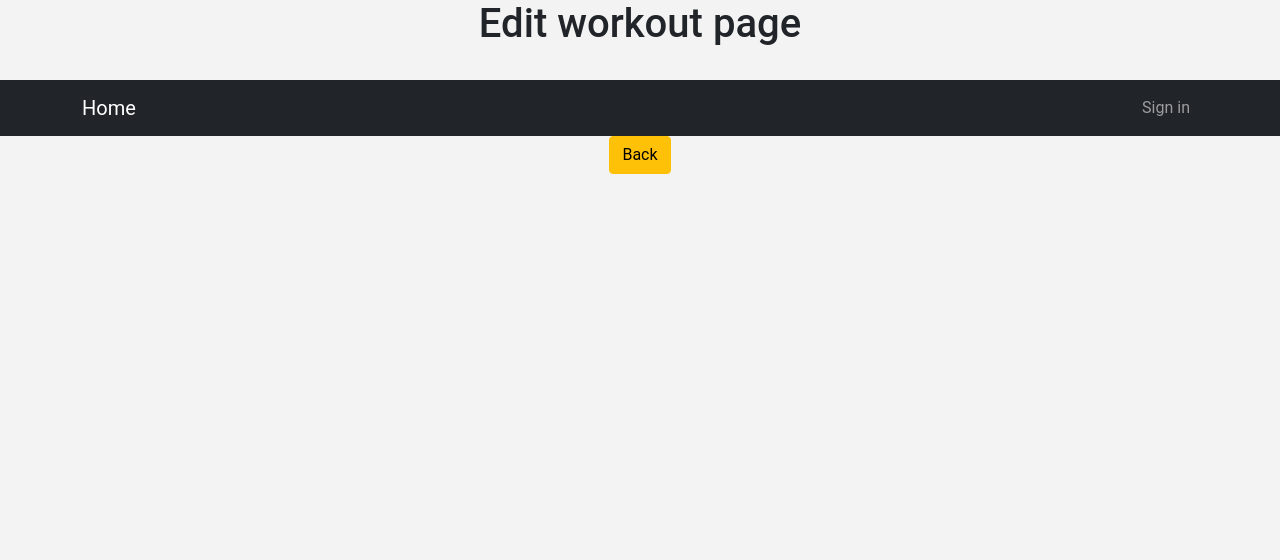
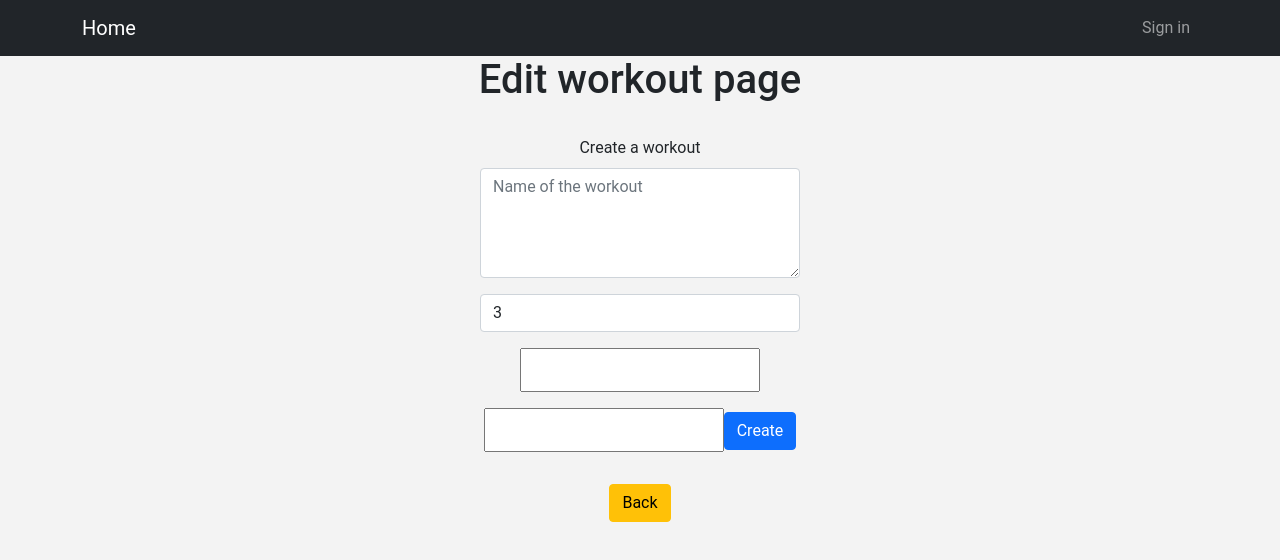
Before and after one commit to neu-seattle-cs5500-summer2022/project-SM22-LincolnCardosodeFaria-mikael1017-panmei-minhphan-UI, a React (Create React App) app in the folder gym-management/: page /user/workout/1 in a window 1280 px wide. Shown: the top 560 px of the page. Built offline with nearby package versions, Linux system fonts and the light colour scheme.

Commit message:
finished workout component

```diff
--- a/gym-management/package.json
+++ b/gym-management/package.json
@@ -10,6 +10,7 @@
     "bootstrap": "^5.1.3",
     "react": "^18.2.0",
     "react-bootstrap": "^2.4.0",
+    "react-datepicker": "^4.8.0",
     "react-dom": "^18.2.0",
     "react-icons": "^4.4.0",
     "react-pro-sidebar": "^0.7.1",
--- a/gym-management/src/components/AdminDiet.js
+++ b/gym-management/src/components/AdminDiet.js
@@ -12,7 +12,7 @@ function AdminDiet(props) {
   const [diet, setDiet] = useState("");
   const [weekDay, setWeekDay] = useState(0);
   const instance = axios.create({
-    baseURL: "https://gymmanagement.cropfix.ca",
+    baseURL: "https://gymmanagement.azurewebsites.net",
   });
 
   const createDiet = (e) => {
@@ -53,7 +53,6 @@ function AdminDiet(props) {
               rows={4}
               type="diet"
               placeholder="Description of the diet"
-              value={diet}
               onChange={(e) => setDiet(e.target.value)}
             />
           </Form.Group>
@@ -61,7 +60,7 @@ function AdminDiet(props) {
             <Form.Control
               as="select"
               className="mb-3"
-              value={weekDay}
+              defaultValue={1}
               onChange={(e) => setWeekDay(e.target.value)}
             >
               <option value={1}> Monday </option>
--- a/gym-management/src/components/AdminWorkout.js
+++ b/gym-management/src/components/AdminWorkout.js
@@ -0,0 +1,108 @@
+import React, { useState } from "react";
+import axios from "axios";
+import { Button, Card, ListGroup, Form } from "react-bootstrap";
+import styled from "styled-components";
+import DatePicker from "react-datepicker";
+import "react-datepicker/dist/react-datepicker.css";
+import { parseISO } from "date-fns";
+
+const FormContainer = styled.div`
+  margin: auto;
+  width: 25%;
+`;
+
+export default function AdminWorkout(props) {
+  const [workoutName, setWorkoutName] = useState("");
+  const [numberOfSets, setNumberOfSets] = useState(3);
+  const [startDate, setStartDate] = useState("");
+  const [endDate, setEndDate] = useState("");
+
+  const instance = axios.create({
+    baseURL: "https://gymmanagement.azurewebsites.net",
+  });
+
+  const createWorkout = (e) => {
+    e.preventDefault();
+    instance
+      .post(
+        "/WorkOut/CreateWorkout",
+        // headers: { "Access-Control-Allow-Origin": "*" },
+        // withCredentials: true,
+        {
+          nameOfWorkout: workoutName,
+          numberOfSets: numberOfSets,
+          start: startDate,
+          end: endDate,
+          userId: props.id,
+        }
+      )
+      .then(function (response) {
+        console.log(response);
+        setWorkoutName("");
+        setNumberOfSets(3);
+        setStartDate("");
+        setEndDate("");
+        alert("Workout has been created for selected user");
+      })
+      .catch(function (error) {
+        console.log(error);
+      });
+  };
+
+  return (
+    <div>
+      <FormContainer className="mb-3">
+        <Form onSubmit={createWorkout}>
+          <Form.Label>Create a workout </Form.Label>
+          <Form.Group className="mb-3">
+            <Form.Control
+              as="textarea"
+              rows={4}
+              type="diet"
+              placeholder="Name of the workout"
+              onChange={(e) => setWorkoutName(e.target.value)}
+            />
+          </Form.Group>
+          <Form.Group>
+            <Form.Control
+              as="select"
+              className="mb-3"
+              defaultValue={3}
+              onChange={(e) => setNumberOfSets(e.target.value)}
+            >
+              <option value={1}>1 </option>
+              <option value={2}>2</option>
+              <option value={3}>3</option>
+              <option value={4}>4</option>
+              <option value={5}>5</option>
+            </Form.Control>
+          </Form.Group>
+          <>
+            <DatePicker
+              name="startDate"
+              selected={Date.parse(startDate)}
+              dateFormat="yyyy-MM-dd"
+              onChange={(date) => {
+                const d = new Date(date).toLocaleDateString("sv-SE");
+                setStartDate(d);
+              }}
+            />
+
+            <DatePicker
+              name="endDate"
+              dateFormat="yyyy-MM-dd"
+              selected={Date.parse(endDate)}
+              onChange={(date) => {
+                const d = new Date(date).toLocaleDateString("sv-SE");
+                setEndDate(d);
+              }}
+            />
+          </>
+          <Button type="submit" variant="primary">
+            Create
+          </Button>
+        </Form>
+      </FormContainer>
+    </div>
+  );
+}
--- a/gym-management/src/containers/EditClientPage.js
+++ b/gym-management/src/containers/EditClientPage.js
@@ -1,27 +1,15 @@
 import React, { useEffect, useState } from "react";
-import Users from "./Users";
 import axios from "axios";
-import styled from "styled-components";
-import AdminDiet from "../components/AdminDiet";
 import { useParams, Link } from "react-router-dom";
 import MyNavbar from "../components/Navbar";
 import { Button, Card } from "react-bootstrap";
-
-const AdminContainer = styled.div`
-  margin: 25px;
-`;
-const UsersContainer = styled.div`
-  max-width: 25%;
-  max-height: 80vh;
-  overflow-y: scroll;
-`;
 
 function EditClientPage(props) {
   let { id } = useParams();
   const [userInfo, setUserInfo] = useState([]);
 
   const instance = axios.create({
-    baseURL: "https://gymmanagement.cropfix.ca",
+    baseURL: "https://gymmanagement.azurewebsites.net",
   });
 
   const getUser = () => {
@@ -44,36 +32,44 @@ function EditClientPage(props) {
   return (
     <div>
       <MyNavbar />
+      <h1> Edit for {userInfo.fullname} </h1>
       <Card className="m-5 border-0" style={{ color: "#000" }}>
         <Card.Body>
-          <Card.Title>Edit Diet for {userInfo.fullname}</Card.Title>
+          <Card.Title>Create a Diet</Card.Title>
           <Link to={`/user/diet/${id}`}>
             <Button variant="primary" className="mb-3" onClick={() => {}}>
-              Edit Diet
+              Create
             </Button>
           </Link>
         </Card.Body>
       </Card>
       <Card className="m-5 border-0" style={{ color: "#000" }}>
         <Card.Body>
-          <Card.Title>Edit Workout for {userInfo.fullname}</Card.Title>
+          <Card.Title>Create a Workout</Card.Title>
           <Link to={`/user/workout/${id}`}>
             <Button variant="primary" className="mb-3" onClick={() => {}}>
-              Edit Workout
+              Create
             </Button>
           </Link>
         </Card.Body>
       </Card>
       <Card className="m-5 border-0" style={{ color: "#000" }}>
         <Card.Body>
-          <Card.Title>Edit Schedule for {userInfo.fullname}</Card.Title>
+          <Card.Title>Create a Schedule</Card.Title>
           <Link to={`/user/schedule/${id}`}>
             <Button variant="primary" className="mb-3" onClick={() => {}}>
-              Edit Schedule
+              Create
             </Button>
           </Link>
         </Card.Body>
       </Card>
+      <div>
+        <Link to={`/admin/${id}`}>
+          <Button variant="warning" onClick={() => {}}>
+            Back to see all clients
+          </Button>
+        </Link>
+      </div>
     </div>
   );
 }
--- a/gym-management/src/containers/EditDietPage.js
+++ b/gym-management/src/containers/EditDietPage.js
@@ -6,15 +6,6 @@ import AdminDiet from "../components/AdminDiet";
 import { useParams, Link } from "react-router-dom";
 import MyNavbar from "../components/Navbar";
 import { Button } from "react-bootstrap";
-
-const AdminContainer = styled.div`
-  margin: 25px;
-`;
-const UsersContainer = styled.div`
-  max-width: 25%;
-  max-height: 80vh;
-  overflow-y: scroll;
-`;
 
 function EditDietPage(props) {
   let { id } = useParams();
--- a/gym-management/src/containers/EditSchedulePage.js
+++ b/gym-management/src/containers/EditSchedulePage.js
@@ -5,15 +5,6 @@ import styled from "styled-components";
 import { useParams, Link } from "react-router-dom";
 import MyNavbar from "../components/Navbar";
 import { Button } from "react-bootstrap";
-
-const AdminContainer = styled.div`
-  margin: 25px;
-`;
-const UsersContainer = styled.div`
-  max-width: 25%;
-  max-height: 80vh;
-  overflow-y: scroll;
-`;
 
 function EditSchedulePage(props) {
   let { id } = useParams();
--- a/gym-management/src/containers/EditWorkoutPage.js
+++ b/gym-management/src/containers/EditWorkoutPage.js
@@ -1,28 +1,18 @@
 import React, { useEffect, useState } from "react";
-import Users from "./Users";
-import axios from "axios";
-import styled from "styled-components";
 import AdminDiet from "../components/AdminDiet";
 import { useParams, Link } from "react-router-dom";
 import MyNavbar from "../components/Navbar";
 import { Button } from "react-bootstrap";
-
-const AdminContainer = styled.div`
-  margin: 25px;
-`;
-const UsersContainer = styled.div`
-  max-width: 25%;
-  max-height: 80vh;
-  overflow-y: scroll;
-`;
+import AdminWorkout from "../components/AdminWorkout";
 
 function EditWorkoutPage(props) {
   let { id } = useParams();
 
   return (
     <div>
+      <MyNavbar />
       <h1>Edit workout page</h1>
-      <MyNavbar />
+      <AdminWorkout id={id} />
       <Link to={`/user/${id}`}>
         <Button variant="warning" onClick={() => {}}>
           Back
```
Also changed, not shown: gym-management/src/components/AdminSchedule.js (added), 2 other files (tests, documents, lock files or other folders).
